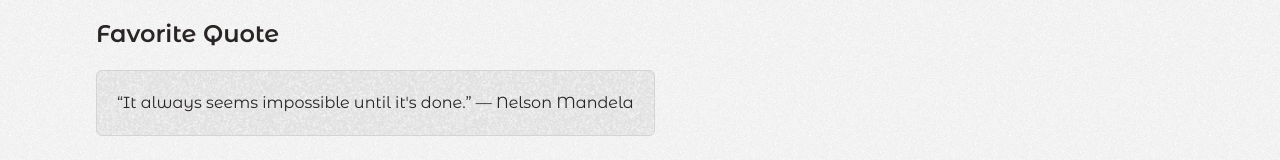
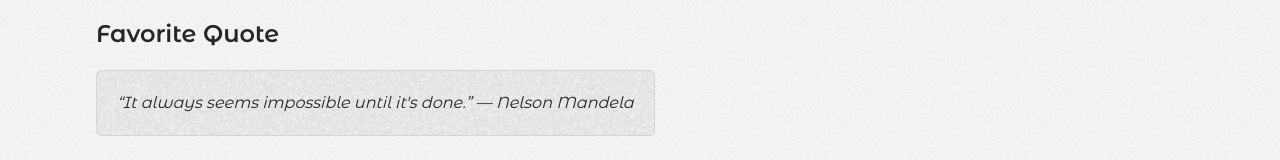
Before and after one commit to blossomobasi/blossoms-portfolio, a Next.js app: page /about in a window 1280 px wide. Shown: the part 510-670 px from the top of the page. Built offline with nearby package versions, Linux system fonts and the light colour scheme.

Commit message:
change quote to italic

```diff
--- a/src/app/about/page.tsx
+++ b/src/app/about/page.tsx
@@ -60,7 +60,7 @@ const AboutMe = () => {
 
                 <h2 className="text-2xl font-semibold mb-5">Favorite Quote</h2>
                 <blockquote
-                    className="border border-stone-300 dark:border-stone-900 rounded-md w-fit p-5"
+                    className="border border-stone-300 dark:border-stone-900 rounded-md w-fit p-5 text-right italic"
                     style={{
                         backgroundImage: "url(/images/noise.png)",
                         backgroundSize: "cover",
```
